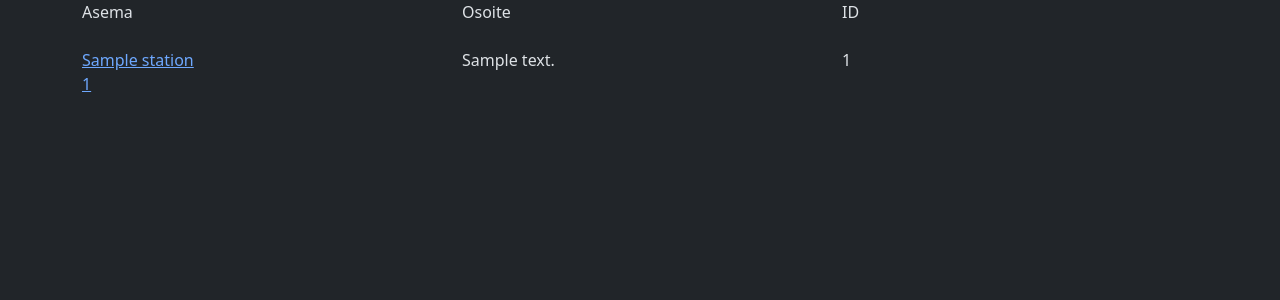
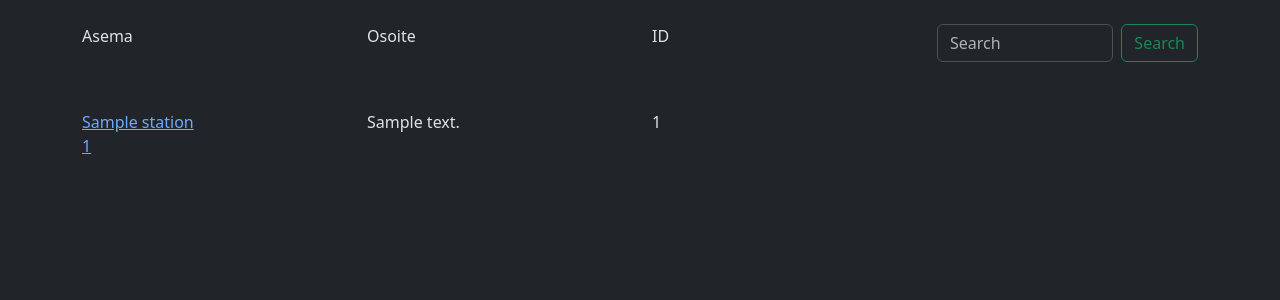
Before and after one commit to PlayJeri/dev-academy-2023-exercise, a Flask app: page /stations/1 in a window 1280 px wide. Shown: the top 300 px of the page. Run offline with Flask 3, Linux system fonts and the light colour scheme; tables that the repository leaves empty hold one stand-in row (values such as "Sample post").

Commit message:
station search added to template

```diff
--- a/bike_app/routes.py
+++ b/bike_app/routes.py
@@ -28,9 +28,11 @@ def rides(page_num):
     return render_template('rides.html', rides=rides)
 
 
-@views.route('/stations/<int:page_num>')
+@views.route('/stations/<int:page_num>', methods=['GET', 'POST'])
 def stations(page_num):
     stations = Stations.query.paginate(per_page=50, page=page_num, error_out=True)
+
+
 
     return render_template('stations.html', stations=stations)
 
@@ -40,3 +42,13 @@ def station(station_id):
     station = Stations.query.filter_by(id=station_id).first()
 
     return render_template('station.html', station=station)
+
+
+@views.route('/search', methods=['POST'])
+def search():
+    search_item = request.form.get("search")
+    print(search_item)
+    station = Stations.query.filter_by(
+            station_name_finnish=search_item).first()
+
+    return redirect(url_for('views.station', station_id=station.id))
--- a/bike_app/templates/stations.html
+++ b/bike_app/templates/stations.html
@@ -5,10 +5,16 @@
 {% block content %}
     <div class="container">
 
-        <div class="row">
+        <div class="row py-4">
             <div class="col">Asema</div>
             <div class="col">Osoite</div>
             <div class="col">ID</div>
+            <div class="col">
+                <form class="d-flex" action="/search" method="post">
+                    <input class="form-control me-2" type="text" placeholder="Search" aria-label="Search" id="search" name="search">
+                    <button class="btn btn-outline-success" type="submit">Search</button>
+                </form>
+            </div>
         </div>
 
         <br>
@@ -19,6 +25,7 @@
             <div class="col"><a href="{{ url_for('views.station', station_id=station.id) }}">{{ station.station_name_finnish }}</a></div>
             <div class="col">{{ station.address_finnish }}</div>
             <div class="col">{{ station.id }}</div>
+            <div class="col"></div>
         </div>
 
         {% endfor %}
```
Also changed, not shown: 1 other file.
